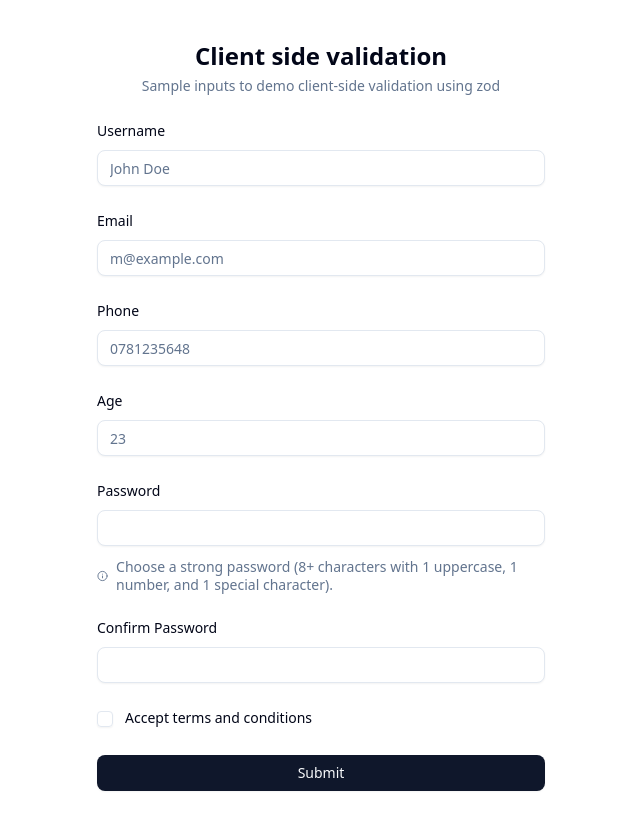
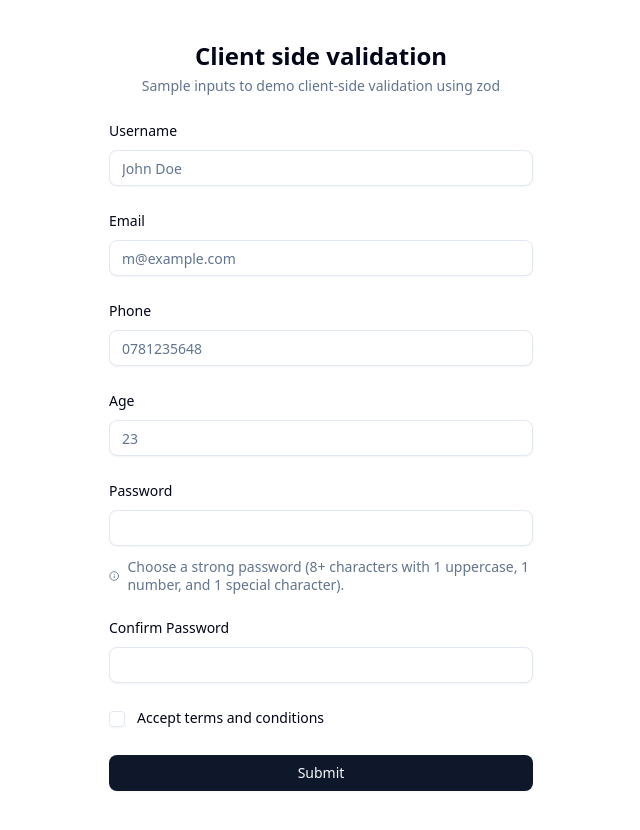
Before and after one commit to KOKUMUbooker/svelte-form-validation, a SvelteKit app: page / in a window 1280 px wide. Shown: the whole page, without its empty margins (319-959 px from the left). Built offline with nearby package versions, Linux system fonts and the light colour scheme.

Commit message:
Add padding to improve UI look in small devices

```diff
--- a/src/routes/+page.svelte
+++ b/src/routes/+page.svelte
@@ -74,7 +74,7 @@
 </script>
 
  <div class="w-full min-h-screen py-10 flex justify-center items-center">
-    <div class="w-full max-w-md">
+    <div class="w-full max-w-md px-3">
      <form onsubmit={onSubmit}>
       	<FieldGroup>
 		<div class="flex flex-col items-center gap-1 text-center">
```
